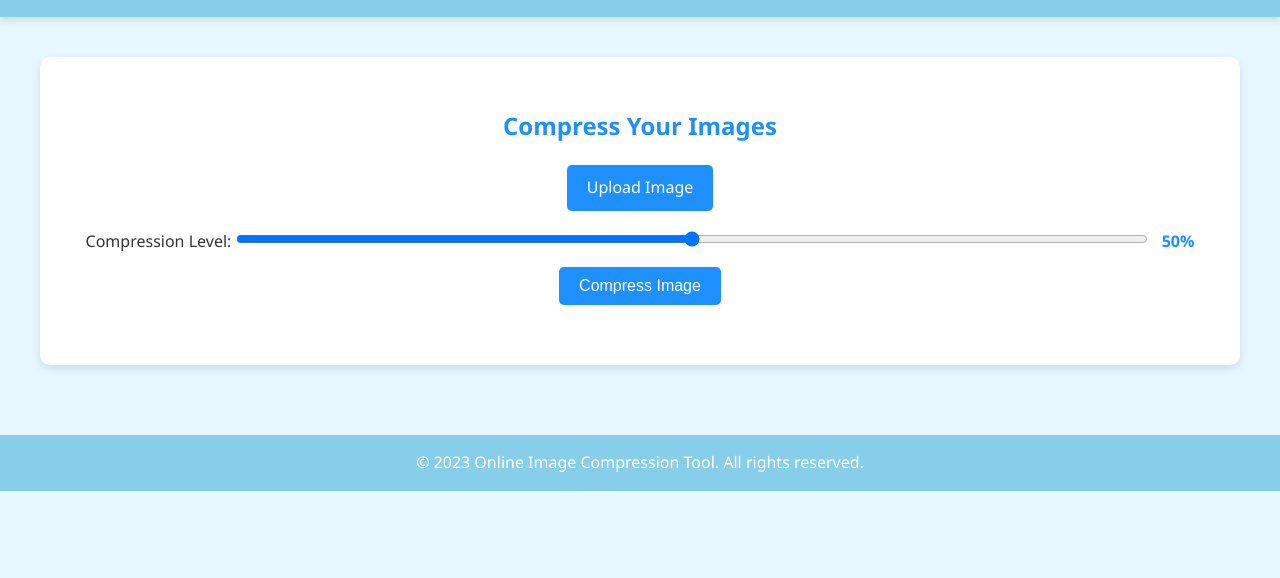
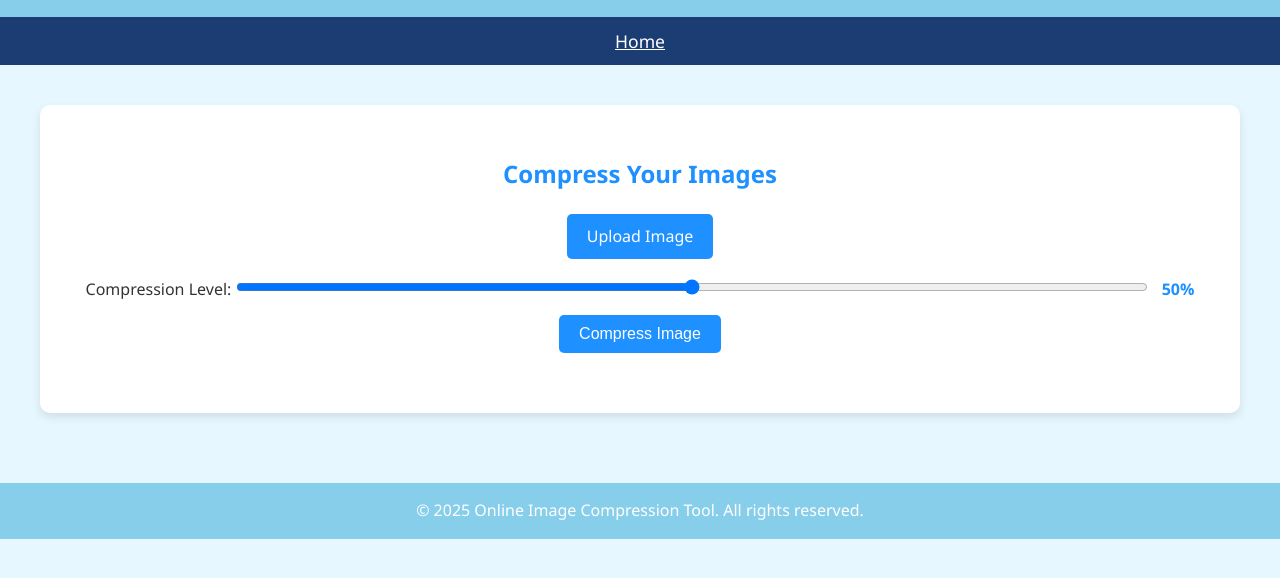
Before and after one commit to back2destiny/imageconvertertool, a plain HTML site: page img-compress.html in a window 1280 px wide. Shown: the part 74-652 px from the top of the page. Drawn offline with Linux system fonts and the light colour scheme.

Commit message:
Update img-compress.html

```diff
--- a/img-compress.html
+++ b/img-compress.html
@@ -4,8 +4,8 @@
     <meta charset="UTF-8">
     <meta name="viewport" content="width=device-width, initial-scale=1.0">
     <meta name="description" content="Compress your images online with our fully responsive image compression tool. Optimize images for web use with adjustable compression levels.">
-    <meta name="keywords" content="image compression, optimize images, image optimizer, online image compressor, Free image compressor, Best image compressor, JPEG compressor">
-    <meta name="author" content="Chandan Singh">
+    <meta name="keywords" content="image compression, optimize images, image optimizer, online image compressor">
+    <meta name="author" content="Chandan">
     <title>Online Image Compression Tool</title>
     <!-- Google AdSense -->
     <script async src="https://pagead2.googlesyndication.com/pagead/js/adsbygoogle.js?client=ca-pub-YOUR_AD_SENSE_ID" crossorigin="anonymous"></script>
@@ -31,6 +31,24 @@
         header h1 {
             margin: 0;
             font-size: 2rem;
+        }
+
+        nav {
+            display: flex;
+            justify-content: center;
+            background-color: #1c3d73;
+            padding: 10px;
+        }
+
+        nav a {
+            color: #fff;
+            margin: 0 15px;
+            font-size: 1.1rem;
+            transition: color 0.3s ease;
+        }
+
+        nav a:hover {
+            color: #87CEEB;
         }
 
         main {
@@ -173,6 +191,11 @@
             #compression-tool h2 {
                 font-size: 1.2rem;
             }
+
+            nav a {
+                font-size: 1rem;
+                margin: 0 10px;
+            }
         }
     </style>
 </head>
@@ -180,6 +203,10 @@
     <header>
         <h1>Online Image Compression Tool</h1>
     </header>
+    <!-- Navigation Bar with Only Home Tab -->
+    <nav>
+        <a href="/imageconvertertool/index.html">Home</a> <!-- Only Home tab remains -->
+    </nav>
     <main>
         <section id="ad-top">
             <!-- AdSense Ad Unit -->
@@ -224,7 +251,7 @@
         </section>
     </main>
     <footer>
-        <p>&copy; 2023 Online Image Compression Tool. All rights reserved.</p>
+        <p>&copy; 2025 Online Image Compression Tool. All rights reserved.</p>
     </footer>
     <script>
         // JavaScript for Image Compression Tool
```
